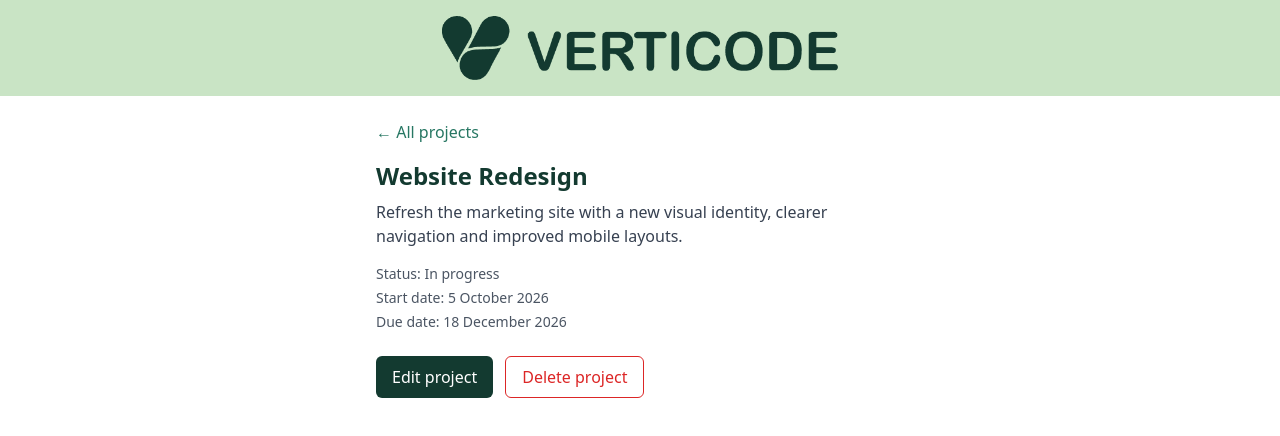
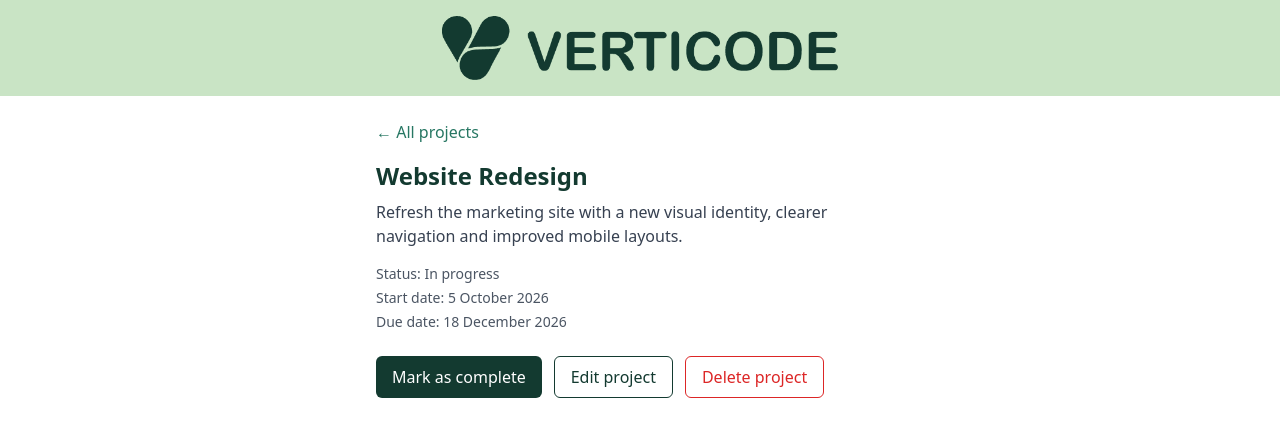
Before and after one commit to amorourke/Verticode-tech-test, a React (Vite) app: page /projects/1 in a window 1280 px wide. Shown: the top 436 px of the page. Built offline with nearby package versions, Linux system fonts and the light colour scheme.

Commit message:
mark as complete added, heading shown whilst editing, edit mode fix

```diff
--- a/src/components/ProjectDetails.tsx
+++ b/src/components/ProjectDetails.tsx
@@ -1,6 +1,6 @@
 import { useState } from "react";
 import { Link, useParams } from "react-router-dom";
-import type { IProject } from "../models/Project";
+import { ProjectStatus, type IProject } from "../models/Project";
 import ProjectForm from "./ProjectForm";
 import { formatDate } from "../utils/formatDate";
 
@@ -13,7 +13,8 @@ interface ProjectDetailsProps {
 export default function ProjectDetails({ projects, onDelete, onUpdate }: ProjectDetailsProps) {
   const { id } = useParams();
   const project = projects.find((project) => project.id === id);
-  const [isEditing, setIsEditing] = useState(false);
+
+  const [editingId, setEditingId] = useState<string | null>(null);
 
   if (!project) {
     return (
@@ -26,6 +27,9 @@ export default function ProjectDetails({ projects, onDelete, onUpdate }: Project
     );
   }
 
+  const isEditing = editingId === project.id;
+  const isComplete = project.status === ProjectStatus.Complete;
+
   return (
     <section className="mx-auto w-full max-w-xl p-6">
       <Link to="/" className="font-medium text-green-500 hover:underline">
@@ -33,15 +37,18 @@ export default function ProjectDetails({ projects, onDelete, onUpdate }: Project
       </Link>
 
       {isEditing ? (
+        <>
+          <h1 className="mt-4 text-2xl font-bold text-green">Edit project</h1>
           <ProjectForm
             initialValues={project}
             submitLabel="Save"
             onSubmit={(updated) => {
               onUpdate({ ...updated, id: project.id });
-            setIsEditing(false);
+              setEditingId(null);
             }}
-          onCancel={() => setIsEditing(false)}
+            onCancel={() => setEditingId(null)}
           />
+        </>
       ) : (
         <>
           <h1 className="mt-4 text-2xl font-bold text-green">{project.name}</h1>
@@ -53,11 +60,19 @@ export default function ProjectDetails({ projects, onDelete, onUpdate }: Project
             <p>{project.dueDate ? `Due date: ${formatDate(project.dueDate)}` : "No due date"}</p>
           </div>
 
-          <div className="mt-6 flex gap-3">
+          <div className="mt-6 flex flex-wrap gap-3">
+            {!isComplete && (
               <button
                 type="button"
-              onClick={() => setIsEditing(true)}
+                onClick={() => onUpdate({ ...project, status: ProjectStatus.Complete })}
                 className="rounded-md bg-green px-4 py-2 font-medium text-white">
+                Mark as complete
+              </button>
+            )}
+            <button
+              type="button"
+              onClick={() => setEditingId(project.id)}
+              className="rounded-md border border-green px-4 py-2 font-medium text-green hover:bg-light-green-400">
               Edit project
             </button>
             <button
--- a/src/components/ProjectList.tsx
+++ b/src/components/ProjectList.tsx
@@ -3,7 +3,6 @@ import { Link } from "react-router-dom";
 
 interface ProjectListProps {
     projects: IProject[]
-    onDelete?: (projectId: string) => void;
 }
 
 export default function ProjectList({ projects }: ProjectListProps) {
```
Lines whose indentation alone changed are shown as unchanged.
